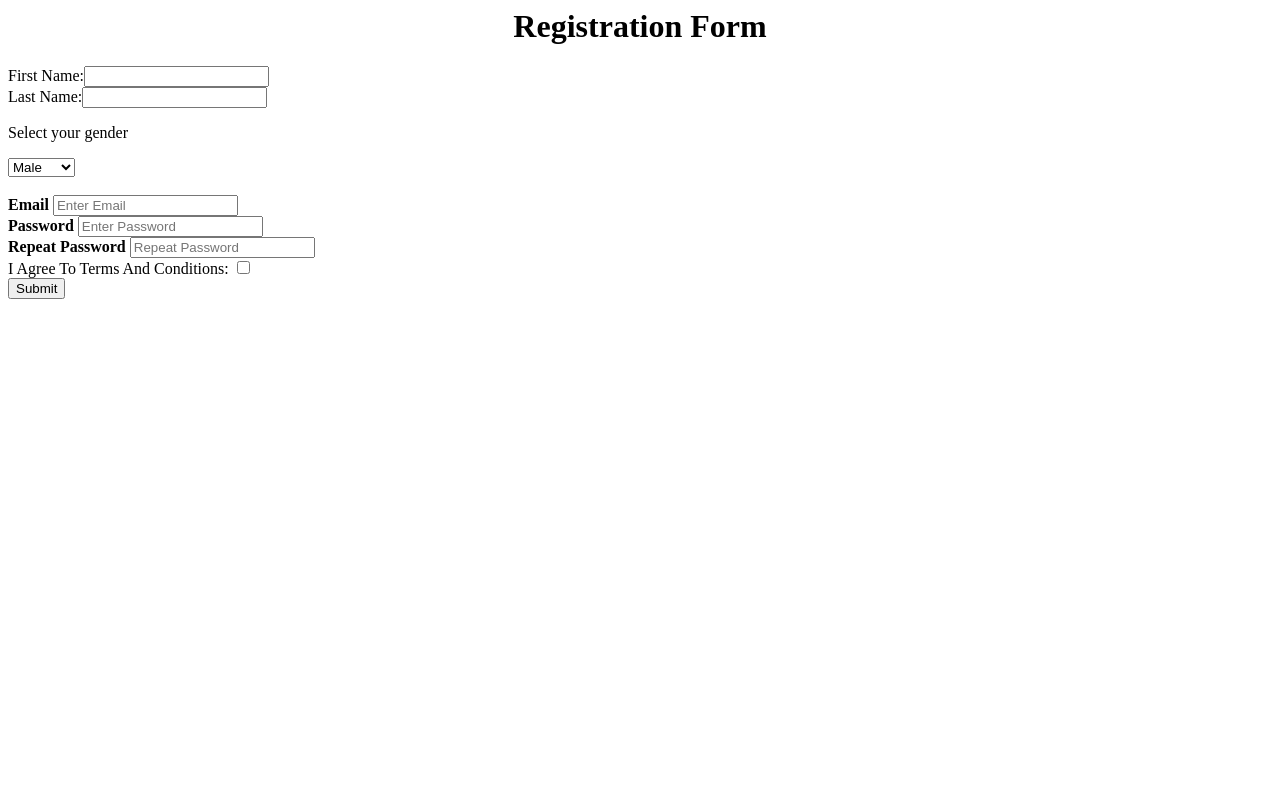
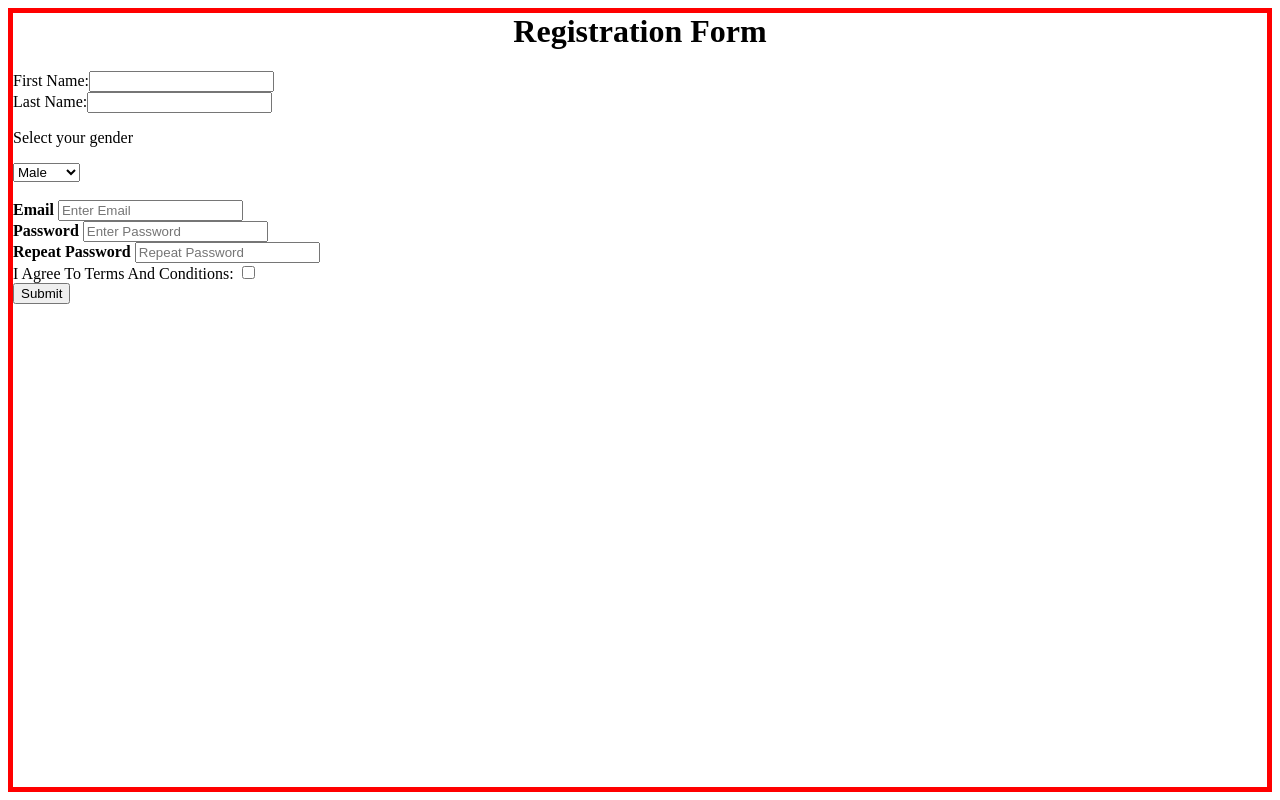
Before and after one commit to KillaShank/regform, a plain HTML site: page regform.html in a window 1280 px wide. Drawn offline with Linux system fonts and the light colour scheme.

Commit message:
Update regform.html

```diff
--- a/regform.html
+++ b/regform.html
@@ -2,6 +2,16 @@
 <head>
 <title>Registration Form</title>
 </head>
+	<style>
+		h1 {
+			font-color: blue;
+			font-weight: heavy;
+		}
+		body {
+			border: 5px solid red;
+		}
+
+	</style>
 <body>
 <h1 style="text-align:center;">Registration Form</h1>
 <form action='\blank'>
```
